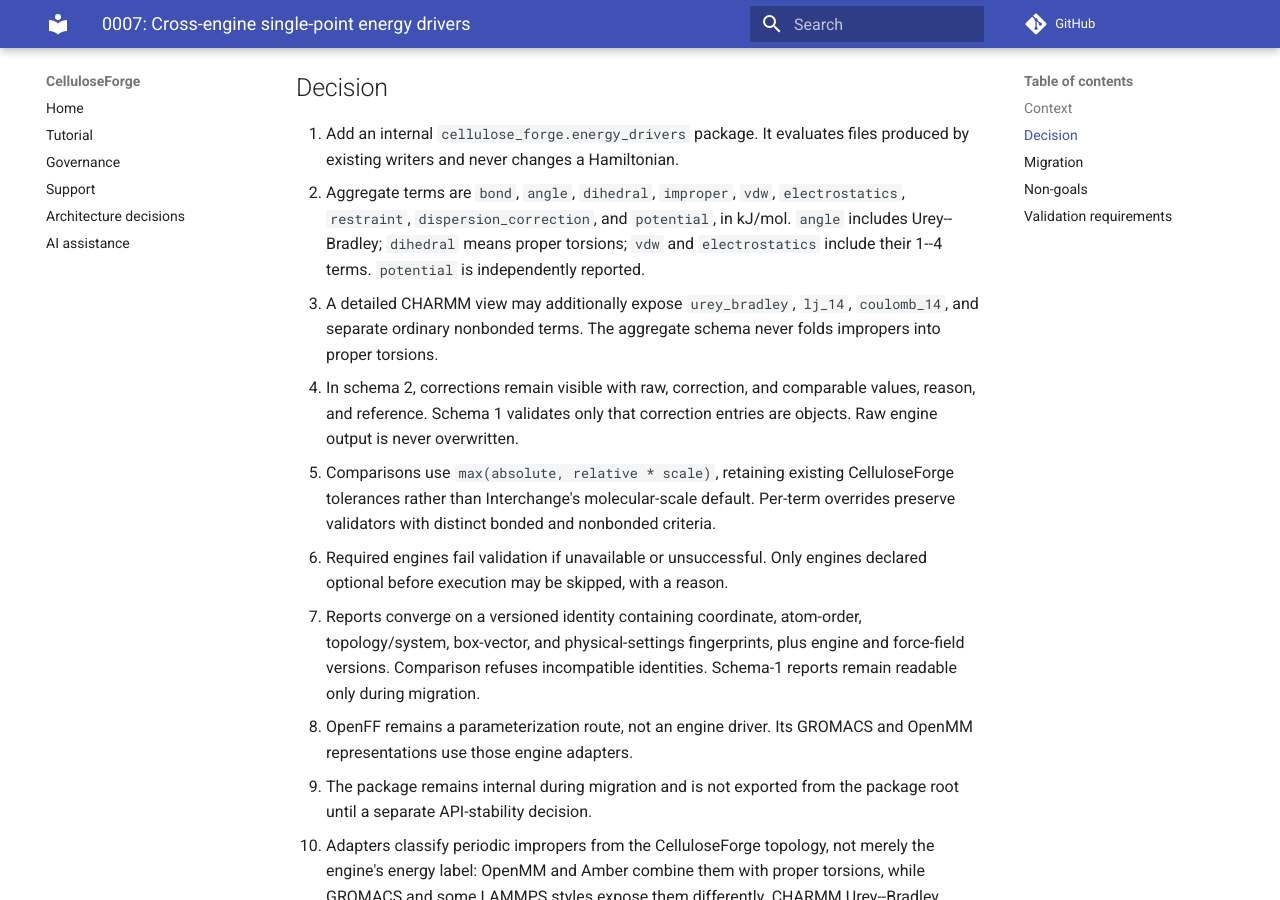
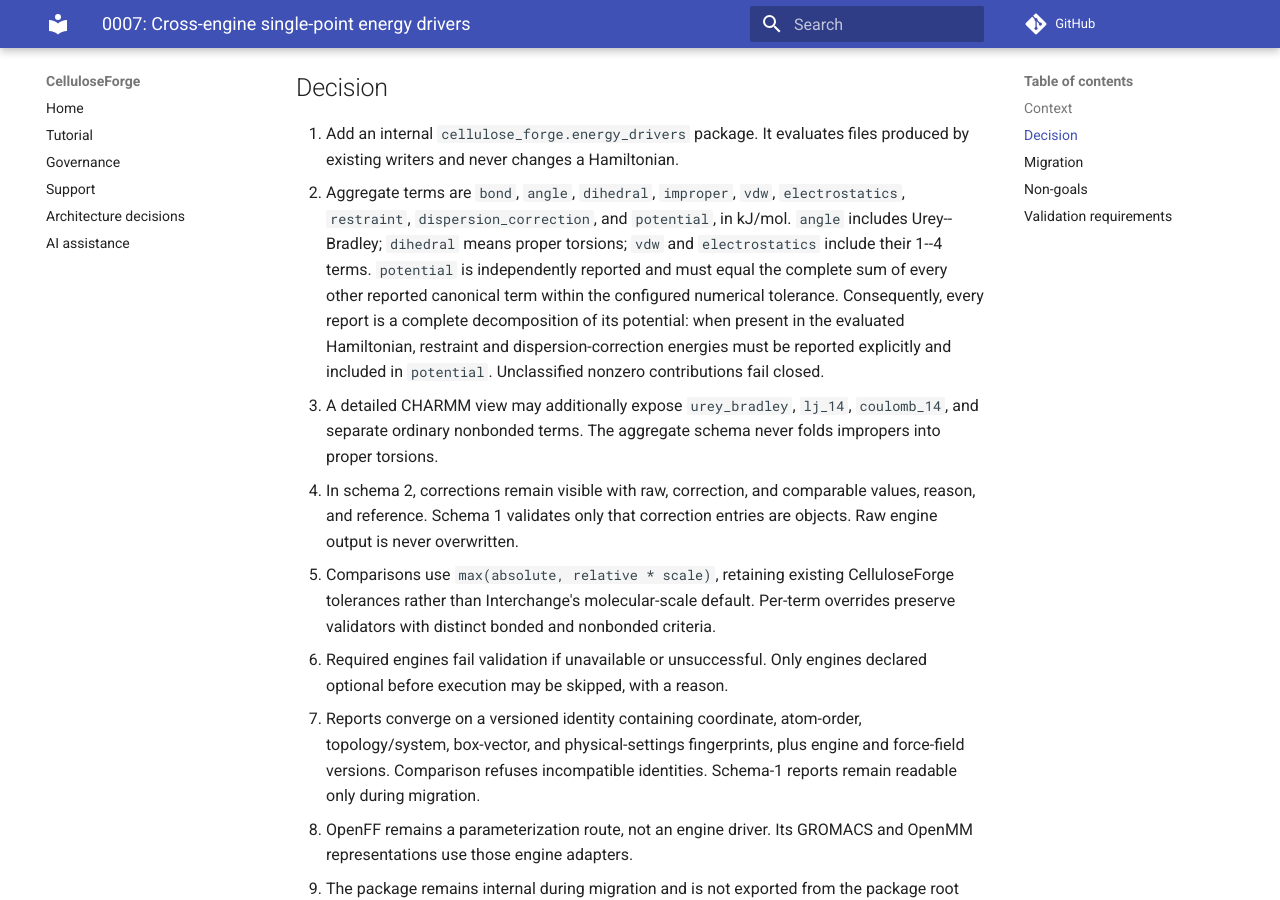
Before and after one commit to askforarun/cellulose-forge, an MkDocs documentation site: the page built from docs/decisions/0007-cross-engine-energy-drivers.md, in a window 1280 px wide and 900 px high, scrolled down 487 px. Built offline with MkDocs 1.6.1 and Material for MkDocs 9.7.7, drawn with Linux system fonts in a browser that asks for light colours; comment, search, counter and statistics services are not loaded.

Commit message:
Finalize canonical energy report contract

```diff
--- a/docs/decisions/0007-cross-engine-energy-drivers.md
+++ b/docs/decisions/0007-cross-engine-energy-drivers.md
@@ -21,7 +21,12 @@ term-matched CHARMM36, GLYCAM, and OPLS paths would be a scientific regression.
 2. Aggregate terms are `bond`, `angle`, `dihedral`, `improper`, `vdw`,
    `electrostatics`, `restraint`, `dispersion_correction`, and `potential`, in kJ/mol. `angle` includes
    Urey--Bradley; `dihedral` means proper torsions; `vdw` and `electrostatics`
-   include their 1--4 terms. `potential` is independently reported.
+   include their 1--4 terms. `potential` is independently reported and must
+   equal the complete sum of every other reported canonical term within the
+   configured numerical tolerance. Consequently, every report is a complete
+   decomposition of its potential: when present in the evaluated Hamiltonian,
+   restraint and dispersion-correction energies must be reported explicitly
+   and included in `potential`. Unclassified nonzero contributions fail closed.
 3. A detailed CHARMM view may additionally expose `urey_bradley`, `lj_14`,
    `coulomb_14`, and separate ordinary nonbonded terms. The aggregate schema
    never folds impropers into proper torsions.
```
Also changed, not shown: validation/cross_engine_single_point/README.md (+9 -1 lines), 2 other files.
